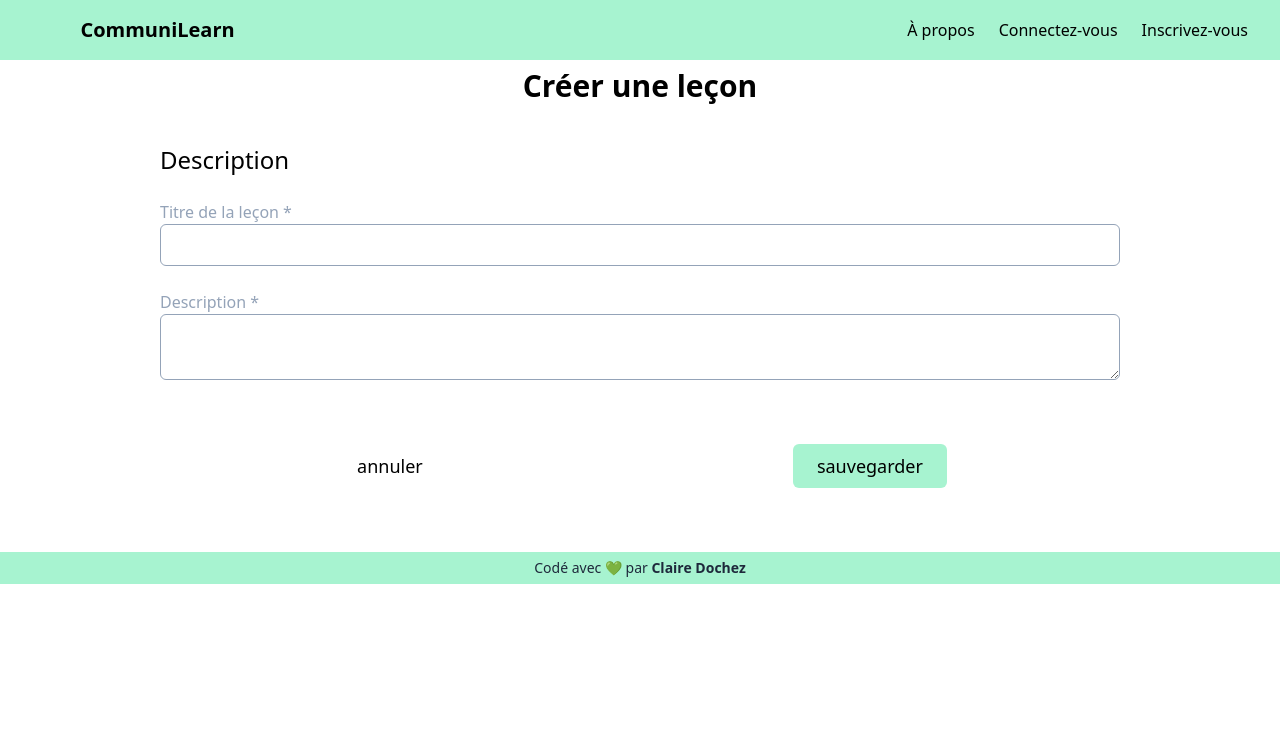
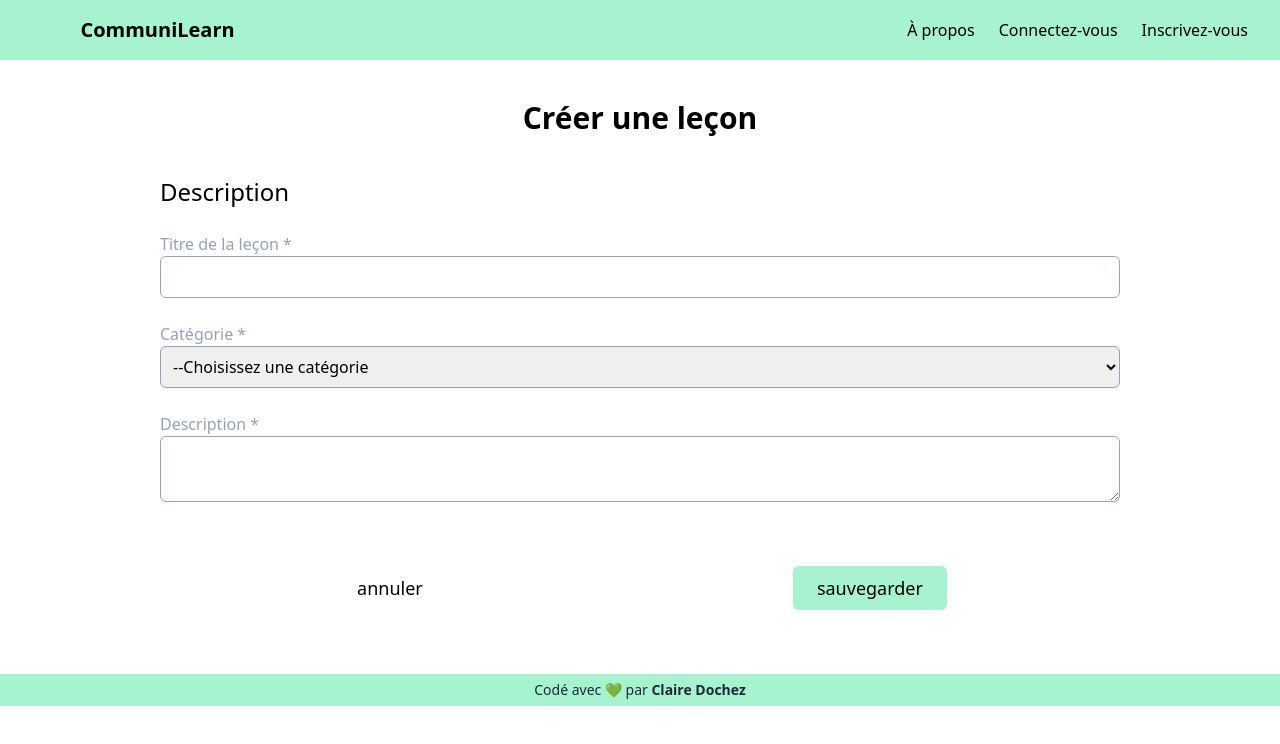
Before and after one commit to Kure-ru/CommuniLearn, a React (Create React App) app in the folder client/: page /new in a window 1280 px wide. Shown: the top 744 px of the page. Built offline with nearby package versions, Linux system fonts and the light colour scheme.

Commit message:
added categories

```diff
--- /dev/null
+++ b/client/src/components/LessonForm.jsx
@@ -0,0 +1,148 @@
+import blogService from "../services/blogs";
+import Button from "../components/Button";
+import { Form } from "react-router-dom";
+
+import "react-toastify/dist/ReactToastify.css";
+
+import { useState } from "react";
+import { useNavigate, Link } from "react-router-dom";
+import { ImLink } from "react-icons/im";
+import { BiMoviePlay } from "react-icons/bi";
+import { TfiYoutube } from "react-icons/tfi";
+import { AiFillFolder } from "react-icons/ai";
+
+import { toast } from "react-toastify";
+
+const LessonForm = ({ blogTitle, blogCategory, blogContent }) => {
+  const [title, setTitle] = useState(blogTitle);
+  const [category, setCategory] = useState(blogCategory);
+  const [content, setContent] = useState(blogContent);
+  const [blogs, setBlogs] = useState([]);
+  const navigate = useNavigate();
+
+  const handleSubmit = async (e) => {
+    e.preventDefault();
+    try {
+      const blog = await blogService.create({
+        title,
+        category,
+        content,
+      });
+      setBlogs([...blogs, blog]);
+      navigate("/profile");
+    } catch (err) {
+      toast.error("Oups! Il y a une petite erreur, essayez plus tard", {
+        position: "top-right",
+        autoClose: 5000,
+        hideProgressBar: false,
+        closeOnClick: true,
+        pauseOnHover: true,
+        draggable: true,
+        progress: undefined,
+        theme: "light",
+      });
+    }
+  };
+  return (
+    <form className="py-8 flex flex-col gap-8 w-9/12" onSubmit={handleSubmit}>
+      <fieldset>
+        <legend className="text-2xl pb-6">Description</legend>
+        <div className="flex flex-col pb-6">
+          <label className="text-slate-400">Titre de la leçon *</label>
+          <input
+            className="rounded-md  border border-slate-400 p-2"
+            value={title}
+            minLength="5"
+            required
+            onChange={({ target }) => setTitle(target.value)}
+          />
+        </div>
+        <div className="flex flex-col pb-6">
+          <label className="text-slate-400">Catégorie *</label>
+          <select
+            className="rounded-md  border border-slate-400 p-2"
+            value={category}
+            required
+            onChange={({ target }) => setCategory(target.value)}
+          >
+            <option value="">--Choisissez une catégorie</option>
+            <option value="Développement Web">Développement Web</option>
+            <option value="Design Graphique">Design Graphique</option>
+            <option value="Marketing Digital">Marketing Digital</option>
+            <option value="Langues Étrangères">Langues Étrangères</option>
+            <option value="Photographie">Photographie</option>
+            <option value="Musique et Production Audio">
+              Musique et Production Audio
+            </option>
+            <option value="Cuisine et Art Culinaire">
+              Cuisine et Art Culinaire
+            </option>
+            <option value="Fitness et Bien-être">Fitness et Bien-être</option>
+            <option value="Développement Personnel">
+              Développement Personnel
+            </option>
+            <option value="Science et Technologie">
+              Science et Technologie
+            </option>
+          </select>
+        </div>
+        <div className="flex flex-col">
+          <label className="text-slate-400">Description *</label>
+          <textarea
+            className="rounded-md border border-slate-400 p-2"
+            value={content}
+            onChange={({ target }) => setContent(target.value)}
+            required
+          />
+        </div>
+      </fieldset>
+      {/* <h2 className="text-2xl py-4">Contenu</h2>
+
+    <fieldset>
+      <div className="bg-slate-100 p-10 ">
+        <label className="text-slate-500 mb-4 flex items-center text-lg">
+          <ImLink className="mr-4"/> Ajouter un article
+        </label>
+        <div className="py-4">
+          <input className="rounded-md mr-8 p-2" placeholder="titre de l'article" />
+          <input className="rounded-md mr-8 p-2" placeholder="https://" />
+        </div>
+        <div>
+          <input className="rounded-md mr-8 p-2" placeholder="titre de l'article" />
+          <input className="rounded-md mr-8 p-2" placeholder="https://" />
+        </div>
+
+        <Button text={'+ nouvel article'} color={"emerald-200"}/>
+      </div>
+    </fieldset>
+
+    <fieldset className="bg-slate-100 p-10 ">
+        <label className="text-slate-500 mb-4 flex items-center text-lg">
+          <BiMoviePlay className="mr-4"/> Ajouter une vidéo
+        </label>
+        <div className=" bg-white flex items-center text-slate-400 py-4">
+         <TfiYoutube className="rounded-md text-lg mx-6 border-slate-400"/>
+          <input className=" border-slate-300 border-l mr-8 p-2" placeholder="https://" />
+        </div>
+
+        <Button text={'+ nouvelle vidéo'} color={"emerald-200"}/>
+    </fieldset>
+
+    <fieldset className="bg-slate-100 p-10 ">
+        <label className="text-slate-500 mb-4 flex items-center text-lg">
+          <AiFillFolder className="mr-4"/> Attacher un fichier
+        </label>
+    </fieldset> */}
+
+      <div className="flex justify-around">
+        <Link to={"/"}>
+          {" "}
+          <Button type="button" text={"annuler"} color={"slate-200"} />
+        </Link>
+        <Button text={"sauvegarder"} color={"emerald-200"} />
+      </div>
+    </form>
+  );
+};
+
+export default LessonForm;
--- a/client/src/screens/CreateLessonScreen.jsx
+++ b/client/src/screens/CreateLessonScreen.jsx
@@ -1,113 +1,10 @@
-import Button from "../components/Button";
-import { Form } from "react-router-dom";
-import blogService from "../services/blogs"
-
-import { useState } from "react";
-import { useNavigate, Link } from "react-router-dom";
-import { ImLink } from "react-icons/im";
-import { BiMoviePlay } from "react-icons/bi";
-import { TfiYoutube } from "react-icons/tfi"
-import { AiFillFolder } from "react-icons/ai"
-
-import { toast } from "react-toastify";
-import "react-toastify/dist/ReactToastify.css";
+import LessonForm from "../components/LessonForm";
 
 const CreateLessonScreen = () => {
-  const [title, setTitle] = useState('')
-  const [content, setContent] = useState('')
-  const [blogs, setBlogs] = useState([])
-  const navigate = useNavigate()
-
-  const handleSubmit =  async (e) => {
-    e.preventDefault()
-    console.log(title, content)
-    try {
-      const blog = await blogService.create({
-        title,
-        content,
-      });
-      setBlogs([...blogs, blog]);
-      navigate('/profile')
-  } catch (err){
-    toast.error("Oups! Il y a une petite erreur, essayez plus tard", {
-      position: "top-right",
-      autoClose: 5000,
-      hideProgressBar: false,
-      closeOnClick: true,
-      pauseOnHover: true,
-      draggable: true,
-      progress: undefined,
-      theme: "light",
-      });
-  }}
-
-
   return (
-    <main className="flex flex-col items-center font-header">
+    <main className="pt-8 flex flex-col items-center font-header">
       <h1 className="py-2 text-3xl font-bold  ">Créer une leçon</h1>
-      <form className="py-8 flex flex-col gap-8 w-9/12" onSubmit={handleSubmit}>
-        <fieldset>
-          <legend className="text-2xl pb-6">Description</legend>
-          <div className="flex flex-col pb-6">
-            <label className="text-slate-400">Titre de la leçon *</label>
-            <input className="rounded-md  border border-slate-400 p-2"
-             value={title}
-             minlength="5"
-             required
-             onChange={({ target }) => setTitle(target.value)}/>
-          </div>
-          <div className="flex flex-col">
-            <label className="text-slate-400">Description *</label>
-            <textarea className="rounded-md border border-slate-400 p-2"
-             value={content}
-             onChange={({ target }) => setContent(target.value)}
-             required/>
-          </div>
-        </fieldset>
-       {/* <h2 className="text-2xl py-4">Contenu</h2>
-
-        <fieldset>
-          <div className="bg-slate-100 p-10 ">
-            <label className="text-slate-500 mb-4 flex items-center text-lg">
-              <ImLink className="mr-4"/> Ajouter un article
-            </label>
-            <div className="py-4">
-              <input className="rounded-md mr-8 p-2" placeholder="titre de l'article" />
-              <input className="rounded-md mr-8 p-2" placeholder="https://" />
-            </div>
-            <div>
-              <input className="rounded-md mr-8 p-2" placeholder="titre de l'article" />
-              <input className="rounded-md mr-8 p-2" placeholder="https://" />
-            </div>
-
-            <Button text={'+ nouvel article'} color={"emerald-200"}/>
-          </div>
-        </fieldset>
-
-        <fieldset className="bg-slate-100 p-10 ">
-            <label className="text-slate-500 mb-4 flex items-center text-lg">
-              <BiMoviePlay className="mr-4"/> Ajouter une vidéo
-            </label>
-            <div className=" bg-white flex items-center text-slate-400 py-4">
-             <TfiYoutube className="rounded-md text-lg mx-6 border-slate-400"/>
-              <input className=" border-slate-300 border-l mr-8 p-2" placeholder="https://" />
-            </div>
-
-            <Button text={'+ nouvelle vidéo'} color={"emerald-200"}/>
-        </fieldset>
-
-        <fieldset className="bg-slate-100 p-10 ">
-            <label className="text-slate-500 mb-4 flex items-center text-lg">
-              <AiFillFolder className="mr-4"/> Attacher un fichier
-            </label>
-        </fieldset> */}
-
-    <div className="flex justify-around">
-      <Link to={'/'}> <Button type="button" text={'annuler'} color={"slate-200"}/></Link>
-      <Button text={'sauvegarder'} color={"emerald-200"}/>
-    </div>
-
-      </form>
+      <LessonForm />
     </main>
   );
 };
--- a/client/src/screens/EditLessonScreen.jsx
+++ b/client/src/screens/EditLessonScreen.jsx
@@ -4,13 +4,14 @@ import blogService from "../services/blogs";
 import Button from "../components/Button";
 import { toast } from "react-toastify";
 import "react-toastify/dist/ReactToastify.css";
+import LessonForm from "../components/LessonForm";
 
 const EditLessonScreen = () => {
-let { lessonID } = useParams();
+  let { lessonID } = useParams();
   const navigate = useNavigate();
-  const [title, setTitle] = useState('');
-  const [content, setContent] = useState('');
-
+  const [title, setTitle] = useState("");
+  const [category, setCategory] = useState("");
+  const [content, setContent] = useState("");
 
   useEffect(() => {
     const fetchBlogPost = async () => {
@@ -18,6 +19,7 @@ let { lessonID } = useParams();
         const blog = await blogService.get(lessonID);
         setTitle(blog.title);
         setContent(blog.content);
+        setCategory(blog.category);
       } catch (error) {
         console.error(error);
       }
@@ -26,14 +28,13 @@ let { lessonID } = useParams();
     fetchBlogPost();
   }, [lessonID]);
 
-
   const handleSubmit = async (e) => {
     e.preventDefault();
-
     try {
       await blogService.update(lessonID, {
         title,
         content,
+        category,
       });
       toast.success("L'article a bien été modifié");
       navigate(`/lesson/${lessonID}`); // Redirect to the blog post detail page
@@ -46,7 +47,7 @@ let { lessonID } = useParams();
   return (
     <main className="flex flex-col items-center font-header">
       <h1 className="py-2 text-3xl font-bold">Modifier une leçon</h1>
-      <form className="flex flex-col gap-8" onSubmit={handleSubmit}>
+      {/* <form className="flex flex-col gap-8" onSubmit={handleSubmit}>
         <fieldset>
           <legend className="text-2xl pb-6">Description</legend>
           <div className="flex flex-col pb-6">
@@ -71,7 +72,9 @@ let { lessonID } = useParams();
           <Button text={"Annuler"} color={"white"} onClick={() => navigate(`/lesson/${lessonID}`)} />
           <Button text={"Sauvegarder"} color={"emerald-200"} type="submit" />
         </div>
-      </form>
+      </form> */}
+
+      <LessonForm blogTitle={title} blogCategory={category} blogContent={content}/>
     </main>
   );
 };
--- a/client/src/screens/LessonScreen.jsx
+++ b/client/src/screens/LessonScreen.jsx
@@ -29,6 +29,7 @@ const LessonScreen = () => {
     console.log("blog deleted", blog);
   };
 
+  console.log(blog)
   return (
 
       <div className="bg-slate-100 p-12">
@@ -68,6 +69,10 @@ const LessonScreen = () => {
 
             </div>
           )}
+
+          </div>
+          <div className="py-4 border-b border-slate-100">
+            <span className="bg-emerald-100">{blog.category}</span>
           </div>
         </div>
 
--- a/client/src/services/blogs.js
+++ b/client/src/services/blogs.js
@@ -1,5 +1,5 @@
 import axios from 'axios'
-const baseUrl = '/api/blogs'
+const baseUrl = 'http://localhost:2121/api/blogs'
 
 let token = null
 
@@ -21,6 +21,7 @@ const create = async newObject => {
     const config = {
         headers: { Authorization: token }
     }
+    console.log(newObject)
     const response = await axios.post(baseUrl, newObject, config)
     return response.data;
 }
--- a/client/src/services/login.js
+++ b/client/src/services/login.js
@@ -1,5 +1,5 @@
 import axios from 'axios'
-const baseUrl = '/api/login'
+const baseUrl = 'http://localhost:2121/api/login'
 
 const login = async credentials => {
     const response = await axios.post(baseUrl, credentials)
--- a/client/src/services/user.js
+++ b/client/src/services/user.js
@@ -1,5 +1,5 @@
 import axios from "axios";
-const baseUrl = "/api/users";
+const baseUrl = "http://localhost:2121/api/users";
 
 let token = null;
 
```
Also changed, not shown: 12 other files (tests, documents, lock files or other folders).
